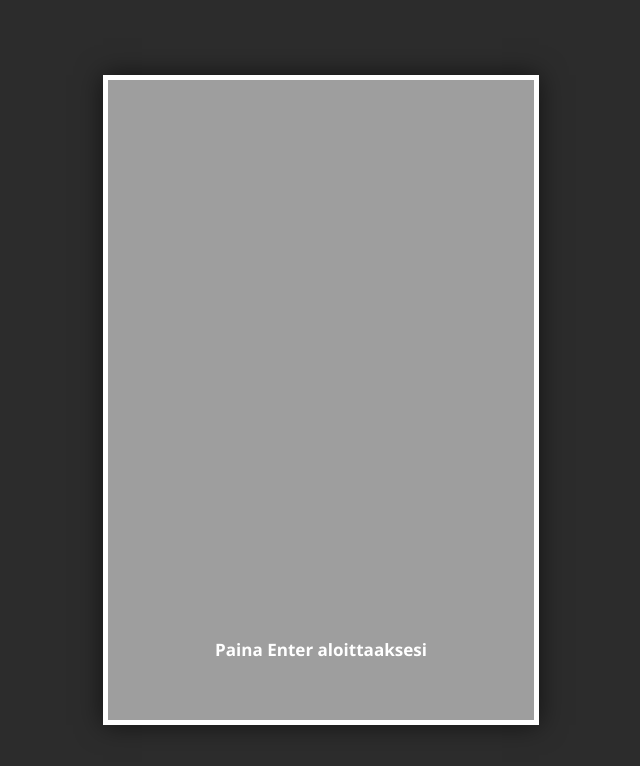
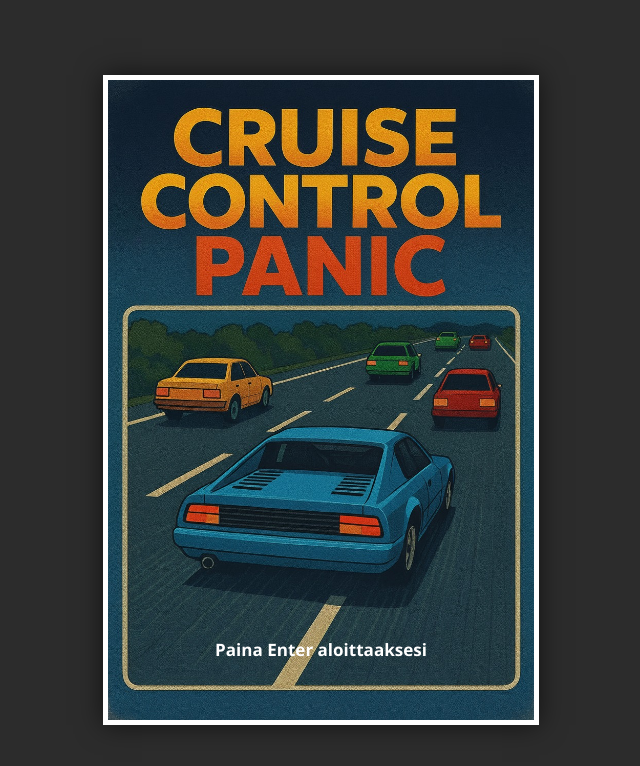
Before and after one commit to VmP123/VmP123.github.io, a plain HTML site: page Cruise/index.html in a window 1280 px wide. Shown: the whole page, without its empty margins (319-959 px from the left). Drawn offline with Linux system fonts and the light colour scheme.

Commit message:
Update cruise folder content

```diff
--- a/Cruise/index.html
+++ b/Cruise/index.html
@@ -560,7 +560,7 @@
                 showStartText = true;
             }, START_TEXT_DELAY);
         };
-        coverImg.src = 'cover.png';
+        coverImg.src = 'cover.jpg';
 
         gameLoop(0);
 
```
Also changed, not shown: Cruise/cover.jpg (added), 1 other file.
